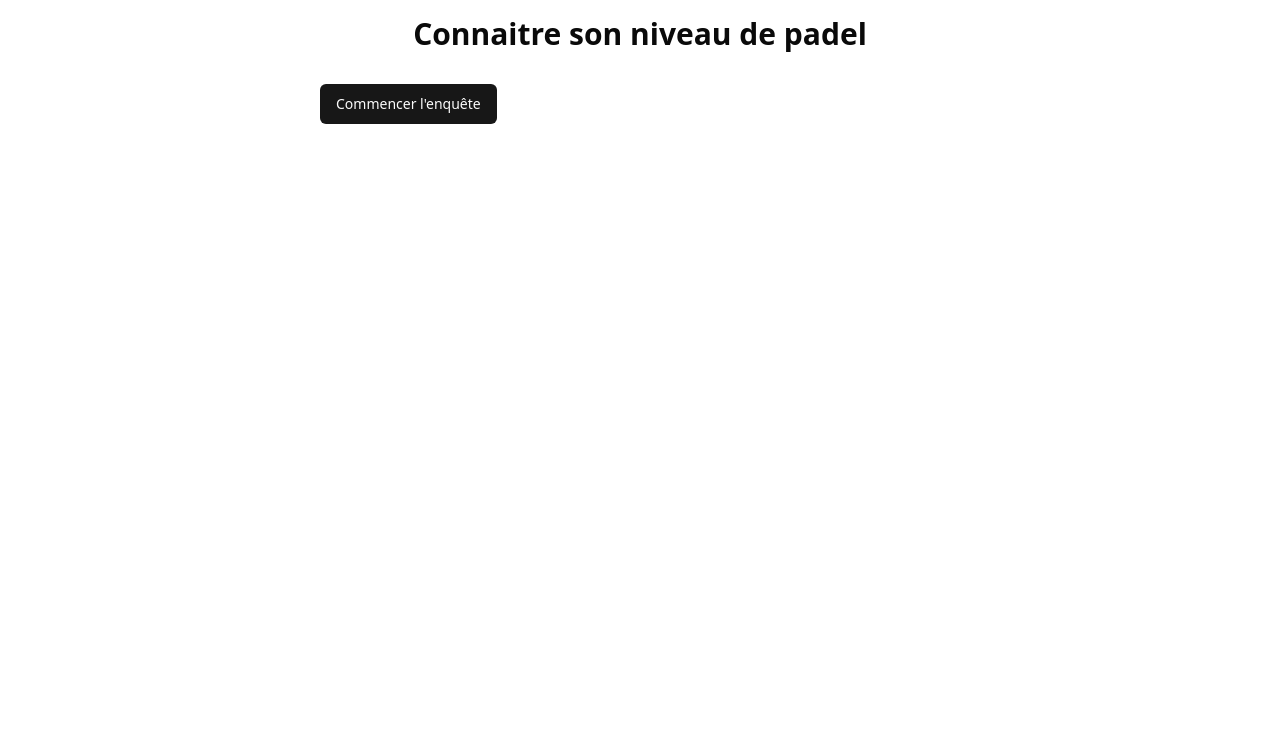
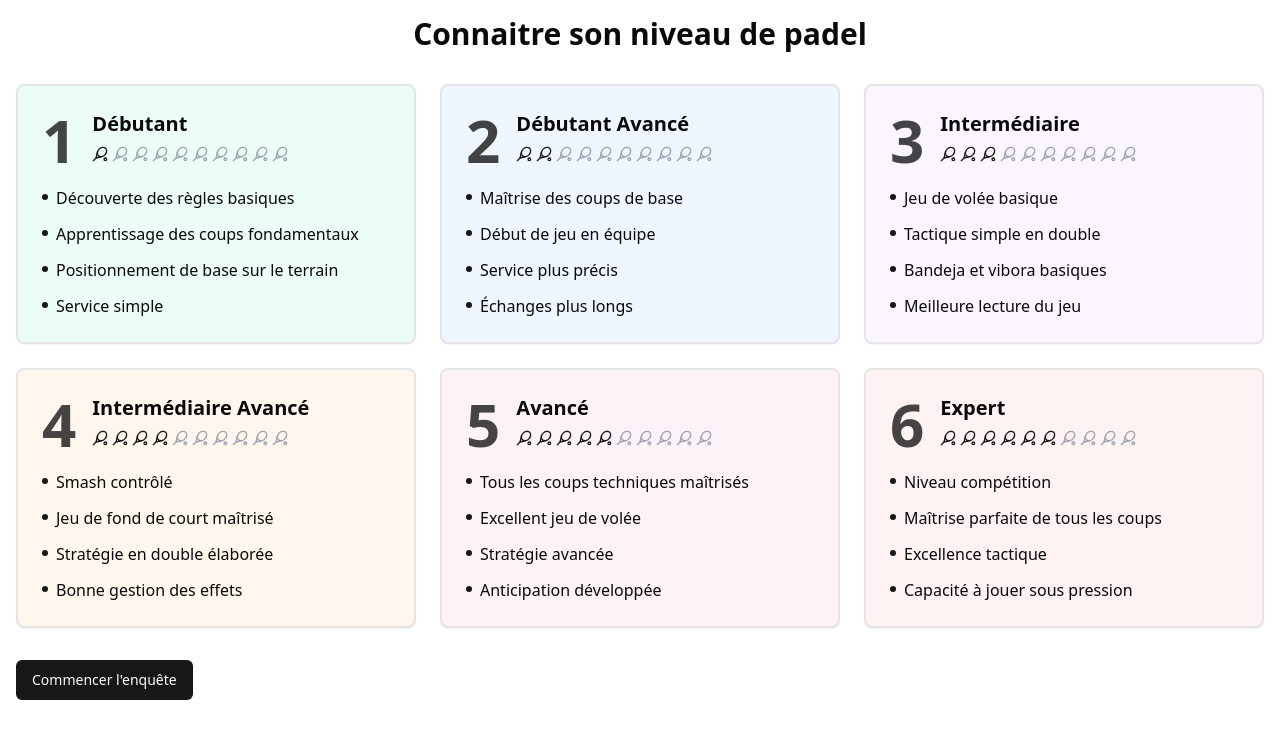
Before and after one commit to MickaelMesnage/game4padel, a Next.js app: page / in a window 1280 px wide. Shown: the top 738 px of the page. Built offline with nearby package versions, Linux system fonts and the light colour scheme.

Commit message:
add home

```diff
--- /dev/null
+++ b/src/app/home/LevelCard.tsx
@@ -0,0 +1,37 @@
+import { RacketRating } from "@/app/home/RacketRating";
+import { Card } from "@/components/ui/card";
+
+type LevelCardProps = {
+  level: number;
+  title: string;
+  color: string;
+  criteria: string[];
+};
+
+export const LevelCard = ({
+  level,
+  title,
+  color,
+  criteria,
+}: LevelCardProps) => {
+  return (
+    <Card key={level} className={`p-6 ${color} border-2`}>
+      <div className="flex items-start gap-4 mb-4">
+        <div className="text-6xl font-bold text-primary/80">{level}</div>
+        <div className="flex-1">
+          <h2 className="text-xl font-semibold mb-2">{title}</h2>
+          <RacketRating level={level} />
+        </div>
+      </div>
+
+      <ul className="space-y-3">
+        {criteria.map((criterion, index) => (
+          <li key={index} className="flex items-start gap-2">
+            <span className="w-1.5 h-1.5 rounded-full bg-primary mt-2" />
+            <span>{criterion}</span>
+          </li>
+        ))}
+      </ul>
+    </Card>
+  );
+};
--- /dev/null
+++ b/src/app/home/LevelsSection.tsx
@@ -0,0 +1,12 @@
+import { LevelCard } from "@/app/home/LevelCard";
+import { levels } from "@/app/home/levels";
+
+export const LevelsSection = () => {
+  return (
+    <section className="grid grid-cols-1 md:grid-cols-2 lg:grid-cols-3 gap-6">
+      {levels.map((level) => (
+        <LevelCard key={level.level} {...level} />
+      ))}
+    </section>
+  );
+};
--- /dev/null
+++ b/src/app/home/RacketRating.tsx
@@ -0,0 +1,16 @@
+import { IconRacket } from "@/components/icons/IconRacket";
+
+export const RacketRating = ({ level }: { level: number }) => {
+  return (
+    <div className="flex gap-1">
+      {[...Array(10)].map((_, index) => (
+        <IconRacket
+          key={index}
+          className={`w-4 h-4 ${
+            index < level ? "stroke-primary" : "stroke-gray-400"
+          }`}
+        />
+      ))}
+    </div>
+  );
+};
--- /dev/null
+++ b/src/app/home/levels.ts
@@ -0,0 +1,68 @@
+export const levels = [
+  {
+    level: 1,
+    title: "Débutant",
+    criteria: [
+      "Découverte des règles basiques",
+      "Apprentissage des coups fondamentaux",
+      "Positionnement de base sur le terrain",
+      "Service simple",
+    ],
+    color: "bg-emerald-50 dark:bg-emerald-950",
+  },
+  {
+    level: 2,
+    title: "Débutant Avancé",
+    criteria: [
+      "Maîtrise des coups de base",
+      "Début de jeu en équipe",
+      "Service plus précis",
+      "Échanges plus longs",
+    ],
+    color: "bg-blue-50 dark:bg-blue-950",
+  },
+  {
+    level: 3,
+    title: "Intermédiaire",
+    criteria: [
+      "Jeu de volée basique",
+      "Tactique simple en double",
+      "Bandeja et vibora basiques",
+      "Meilleure lecture du jeu",
+    ],
+    color: "bg-purple-50 dark:bg-purple-950",
+  },
+  {
+    level: 4,
+    title: "Intermédiaire Avancé",
+    criteria: [
+      "Smash contrôlé",
+      "Jeu de fond de court maîtrisé",
+      "Stratégie en double élaborée",
+      "Bonne gestion des effets",
+    ],
+    color: "bg-orange-50 dark:bg-orange-950",
+  },
+  {
+    level: 5,
+    title: "Avancé",
+    criteria: [
+      "Tous les coups techniques maîtrisés",
+      "Excellent jeu de volée",
+      "Stratégie avancée",
+      "Anticipation développée",
+    ],
+    color: "bg-pink-50 dark:bg-pink-950",
+  },
+  {
+    level: 6,
+    title: "Expert",
+    criteria: [
+      "Niveau compétition",
+      "Maîtrise parfaite de tous les coups",
+      "Excellence tactique",
+      "Capacité à jouer sous pression",
+    ],
+    color: "bg-red-50 dark:bg-red-950",
+  },
+];
--- a/src/app/page.tsx
+++ b/src/app/page.tsx
@@ -1,14 +1,16 @@
+import { LevelsSection } from "@/app/home/LevelsSection";
 import { Button } from "@/components/ui/button";
 import Link from "next/link";
 
 export default function Home() {
   return (
-    <main className="max-w-2xl mx-auto p-4">
+    <main className="mx-auto p-4">
       <h1 className="text-3xl font-bold text-center mb-8">
         Connaitre son niveau de padel
       </h1>
+      <LevelsSection />
       <Link href="/survey" passHref>
-        <Button>Commencer l&apos;enquête</Button>
+        <Button className="mt-8">Commencer l&apos;enquête</Button>
       </Link>
     </main>
   );
--- /dev/null
+++ b/src/components/icons/IconRacket.tsx
@@ -0,0 +1,25 @@
+import { SVGProps } from "react";
+
+export function IconRacket(props: SVGProps<SVGSVGElement>) {
+  return (
+    <svg
+      xmlns="http://www.w3.org/2000/svg"
+      width="1em"
+      height="1em"
+      viewBox="0 0 24 24"
+      {...props}
+    >
+      <g
+        fill="none"
+        stroke="current"
+        strokeLinecap="round"
+        strokeLinejoin="round"
+        strokeWidth="2"
+      >
+        <path d="M10.7 4.7c3-3 7.4-3.6 9.8-1.2s1.8 6.8-1.2 9.8a9.5 9.5 0 0 1-4.3 2.5c-2.1.5-4.1.1-5.5-1.3S7.7 11.1 8.2 9a9.5 9.5 0 0 1 2.5-4.3"></path>
+        <path d="M8.2 9L6 18l9-2.2M2 22l4-4"></path>
+        <circle cx="20" cy="20" r="2"></circle>
+      </g>
+    </svg>
+  );
+}
```
